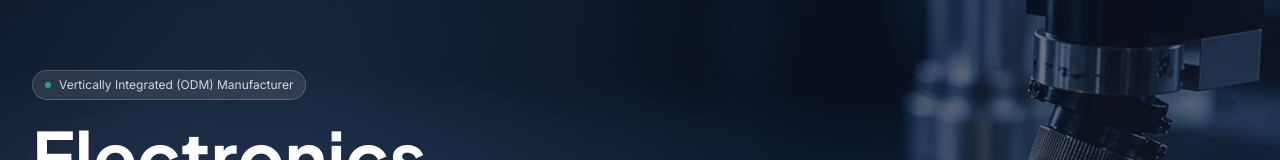
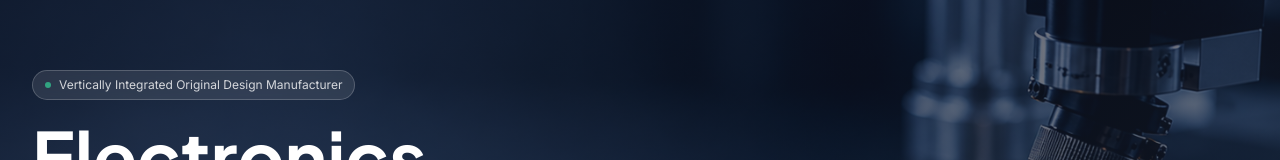
Before and after one commit to nitin-patyal-57/Walnut-technologies, a React (Vite) app: page / in a window 1280 px wide. Shown: the part 168-328 px from the top of the page. Built offline with nearby package versions, Linux system fonts and the light colour scheme.

Commit message:
Expand ODM to Original Design Manufacturer on home page

```diff
--- a/src/components/Hero.jsx
+++ b/src/components/Hero.jsx
@@ -25,7 +25,7 @@ export default function Hero({ onOpenQuote, onOpenSchedule }) {
                 className="inline-flex items-center gap-2 px-3 py-1.5 rounded-full bg-white/10 border border-white/20 text-white/80 text-xs backdrop-blur-sm w-fit"
               >
                 <span className="w-1.5 h-1.5 rounded-full bg-emerald-400 animate-pulse" />
-                Vertically Integrated (ODM) Manufacturer
+                Vertically Integrated Original Design Manufacturer
               </motion.div>
 
               <motion.h1
--- a/src/pages/HomePage.jsx
+++ b/src/pages/HomePage.jsx
@@ -53,7 +53,7 @@ const divisions = [
     id: 'custom',
     title: 'Custom Solutions',
     subtitle: '4 SMT Lines, 300K+ Units/Month',
-    description: 'Full-spectrum (ODM) services from concept to delivery.',
+    description: 'Full-spectrum Original Design Manufacturer services from concept to delivery.',
     image: '/Prototype Development.jpg',
     link: '/solutions?category=Custom+Electronics',
   },
```
